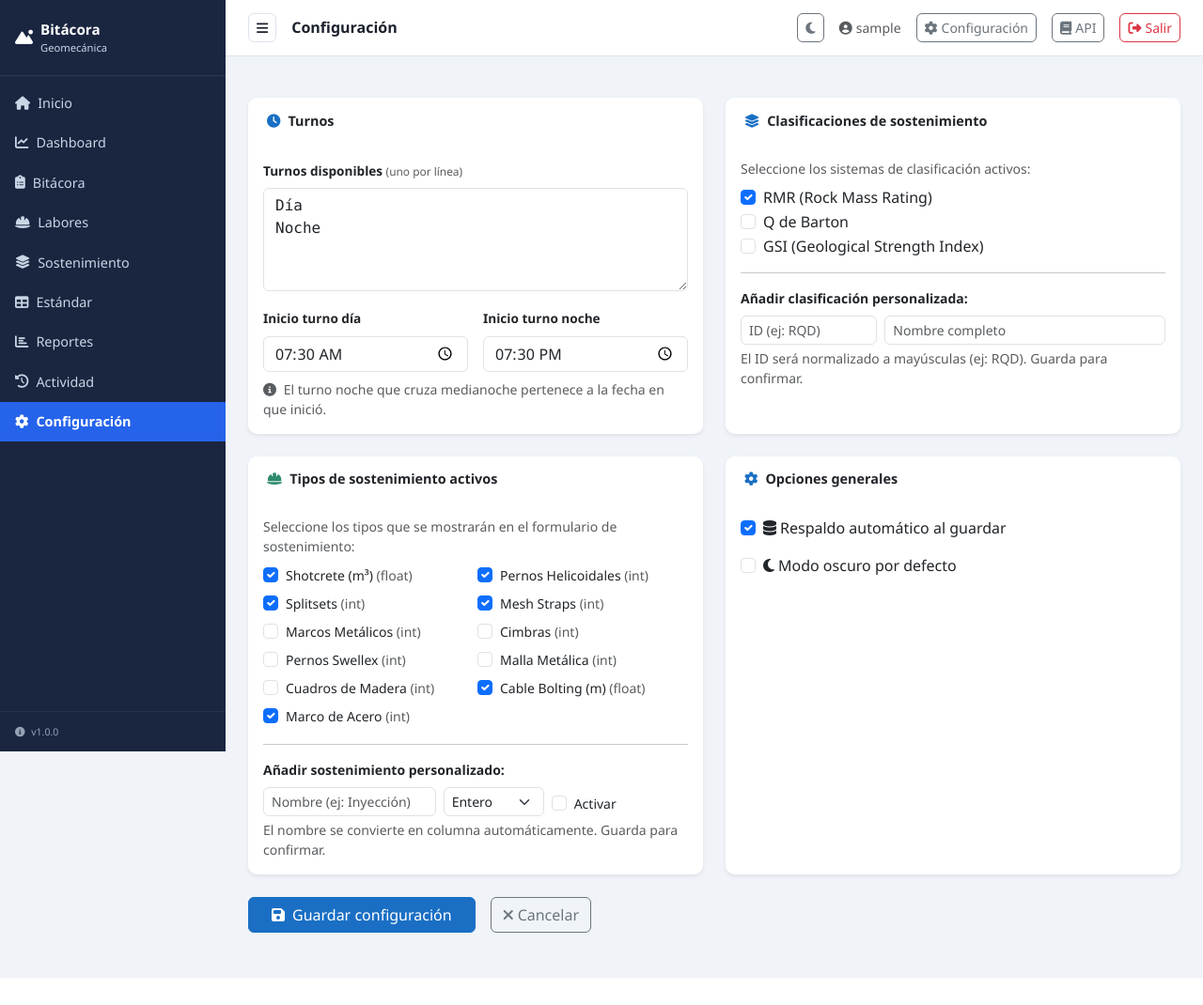
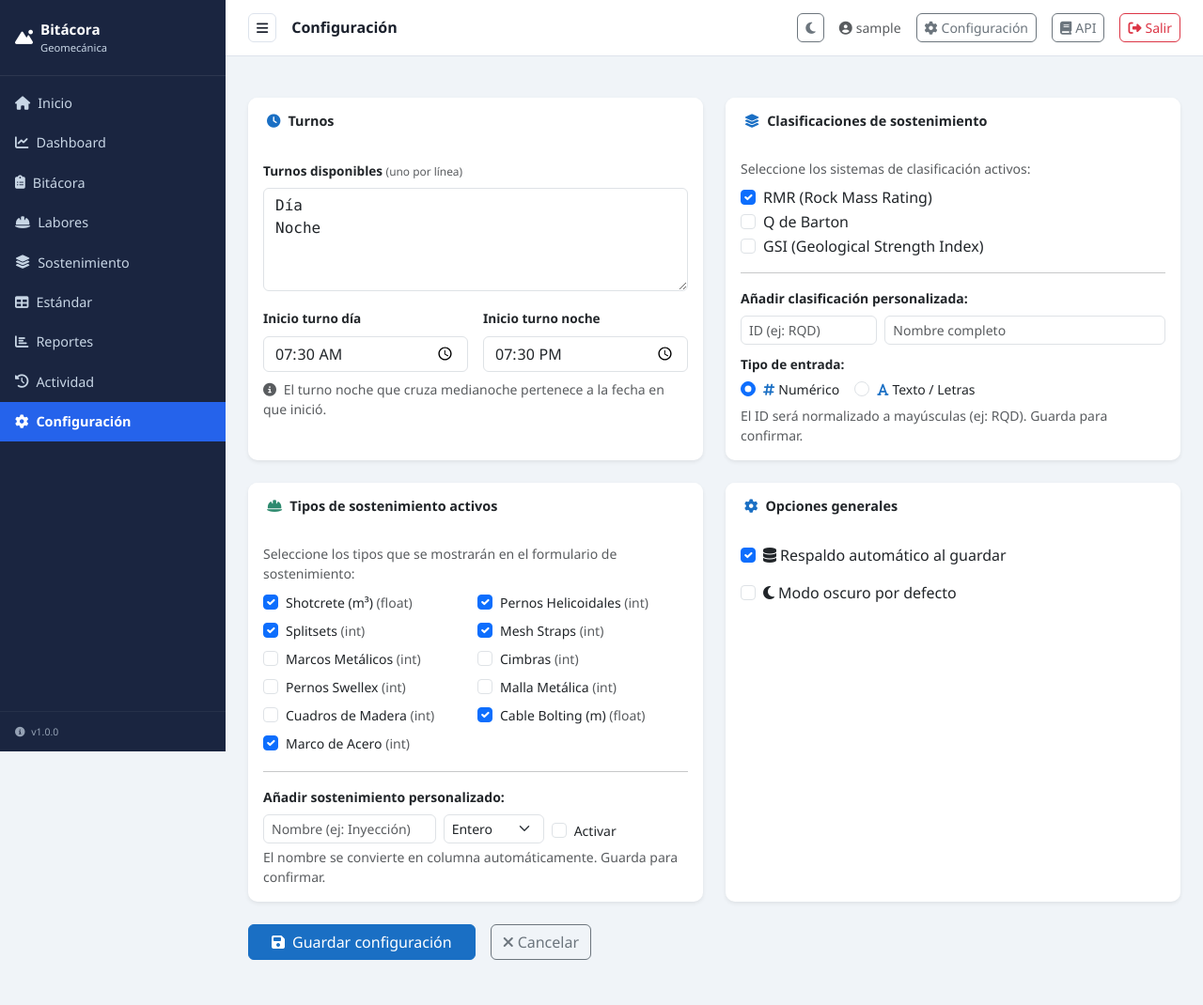
Before and after one commit to JoseMilad/bitacora-geomecanica, a FastAPI app: page /configuracion in a window 1280 px wide. Shown: the whole page at 94% size. Before the commit the page ends 1041 px from the top, so only its background shows below. Run offline with FastAPI, Linux system fonts and the light colour scheme; the visitor is signed in with stand-in values (Sample User, id 1).

Commit message:
feat: add tipo_valor (numerico/texto) for geomechanical classifications
Agent-Logs-Url: https://github.com/JoseMilad/bitacora-geomecanica/sessions/83bdb97c-9437-49db-a38e-ef84a9bb3995

Co-authored-by: JoseMilad <124703581+JoseMilad@users.noreply.github.com>

```diff
--- a/src/utils/config_manager.py
+++ b/src/utils/config_manager.py
@@ -8,9 +8,9 @@ from utils.config import DATA_DIR
 CONFIG_FILE = DATA_DIR / "config.json"
 
 CLASIFICACIONES_PREDEFINIDAS = [
-    {"id": "RMR", "nombre": "RMR (Rock Mass Rating)", "predefinida": True},
-    {"id": "Q", "nombre": "Q de Barton", "predefinida": True},
-    {"id": "GSI", "nombre": "GSI (Geological Strength Index)", "predefinida": True},
+    {"id": "RMR", "nombre": "RMR (Rock Mass Rating)", "predefinida": True, "tipo_valor": "numerico"},
+    {"id": "Q", "nombre": "Q de Barton", "predefinida": True, "tipo_valor": "numerico"},
+    {"id": "GSI", "nombre": "GSI (Geological Strength Index)", "predefinida": True, "tipo_valor": "numerico"},
 ]
 
 DEFAULTS = {
@@ -84,12 +84,17 @@ def guardar_config(config: dict) -> bool:
 def obtener_clasificaciones_disponibles() -> list:
     """
     Devuelve la lista combinada de clasificaciones predefinidas y personalizadas.
-    Cada elemento es un dict con 'id', 'nombre' y 'predefinida'.
+    Cada elemento es un dict con 'id', 'nombre', 'predefinida' y 'tipo_valor'.
     """
     config = cargar_config()
     personalizadas = config.get("clasificaciones_personalizadas", [])
     return list(CLASIFICACIONES_PREDEFINIDAS) + [
-        {"id": c["id"], "nombre": c["nombre"], "predefinida": False}
+        {
+            "id": c["id"],
+            "nombre": c["nombre"],
+            "predefinida": False,
+            "tipo_valor": c.get("tipo_valor", "numerico"),
+        }
         for c in personalizadas if isinstance(c, dict) and "id" in c and "nombre" in c
     ]
 
@@ -100,6 +105,22 @@ def obtener_clasificaciones_activas() -> list:
     return config.get("clasificaciones_activas", ["RMR"])
 
 
+def get_tipo_valor_clasificacion(sistema: str) -> str:
+    """
+    Devuelve 'numerico' o 'texto' para un sistema de clasificación dado.
+    Las clasificaciones predefinidas son siempre numéricas.
+    Las personalizadas toman el valor guardado en config (por defecto 'numerico').
+    """
+    for c in CLASIFICACIONES_PREDEFINIDAS:
+        if c["id"] == sistema:
+            return c.get("tipo_valor", "numerico")
+    config = cargar_config()
+    for c in config.get("clasificaciones_personalizadas", []):
+        if isinstance(c, dict) and c.get("id") == sistema:
+            return c.get("tipo_valor", "numerico")
+    return "numerico"
+
+
 def nombre_hoja_estandar(sistema: str) -> str:
     """Devuelve el nombre de la hoja Excel para un sistema de clasificación."""
     if sistema == "RMR":
@@ -108,7 +129,15 @@ def nombre_hoja_estandar(sistema: str) -> str:
 
 
 def columnas_estandar(sistema: str) -> list:
-    """Devuelve las columnas del estándar según el sistema de clasificación."""
+    """Devuelve las columnas del estándar según el sistema de clasificación.
+
+    Para clasificaciones de tipo numérico: ['{sistema}_min', '{sistema}_max', 'Tipo', 'Soporte']
+    Para clasificaciones de tipo texto:    ['{sistema}_desde', '{sistema}_hasta', 'Tipo', 'Soporte']
+    """
+    tipo_valor = get_tipo_valor_clasificacion(sistema)
+    if tipo_valor == "texto":
+        return [f"{sistema}_desde", f"{sistema}_hasta", "Tipo", "Soporte"]
+    # Tipo numérico (predefinidas o personalizadas numéricas)
     if sistema == "RMR":
         return ["RMR_min", "RMR_max", "Tipo", "Soporte"]
     elif sistema == "Q":
--- a/src/web/routers/configuracion.py
+++ b/src/web/routers/configuracion.py
@@ -84,12 +84,15 @@ async def guardar_configuracion(request: Request):
     # ── Nueva clasificación personalizada ─────────────────────────────────────
     nueva_id = form.get("nueva_clasif_id", "").strip()
     nueva_nombre = form.get("nueva_clasif_nombre", "").strip()
+    nueva_tipo_valor = form.get("nueva_clasif_tipo_valor", "numerico").strip()
+    if nueva_tipo_valor not in ("numerico", "texto"):
+        nueva_tipo_valor = "numerico"
     if nueva_id and nueva_nombre:
         nueva_id = re.sub(r"[^a-zA-Z0-9_]", "_", nueva_id).upper()
         ids_predefinidas = {c["id"] for c in CLASIFICACIONES_PREDEFINIDAS}
         ids_existentes = {c["id"] for c in personalizadas if isinstance(c, dict)}
         if nueva_id not in ids_predefinidas and nueva_id not in ids_existentes:
-            personalizadas.append({"id": nueva_id, "nombre": nueva_nombre})
+            personalizadas.append({"id": nueva_id, "nombre": nueva_nombre, "tipo_valor": nueva_tipo_valor})
             config["clasificaciones_personalizadas"] = personalizadas
 
     # ── Sostenimientos activos ────────────────────────────────────────────────
--- a/src/web/routers/estandar.py
+++ b/src/web/routers/estandar.py
@@ -17,6 +17,7 @@ from src.utils.config_manager import (
     obtener_clasificaciones_activas,
     obtener_clasificaciones_disponibles,
     columnas_estandar,
+    get_tipo_valor_clasificacion,
 )
 
 router = APIRouter()
@@ -80,6 +81,7 @@ async def ver_estandar(request: Request, sistema: str = ""):
         "nombre_sistema": disponibles.get(sistema, sistema),
         "filas": filas,
         "cols": cols,
+        "tipo_valor": get_tipo_valor_clasificacion(sistema),
         "flash": flash,
         "active_page": "estandar",
     })
--- a/src/web/templates/configuracion.html
+++ b/src/web/templates/configuracion.html
@@ -77,6 +77,25 @@
           <div class="col-8">
             <input type="text" name="nueva_clasif_nombre" class="form-control form-control-sm"
               placeholder="Nombre completo" />
+          </div>
+        </div>
+        <div class="mt-2">
+          <label class="form-label fw-semibold small mb-1">Tipo de entrada:</label>
+          <div class="d-flex gap-3">
+            <div class="form-check">
+              <input class="form-check-input" type="radio" name="nueva_clasif_tipo_valor"
+                id="tipo_numerico" value="numerico" checked />
+              <label class="form-check-label small" for="tipo_numerico">
+                <i class="fa-solid fa-hashtag me-1 text-primary"></i>Numérico
+              </label>
+            </div>
+            <div class="form-check">
+              <input class="form-check-input" type="radio" name="nueva_clasif_tipo_valor"
+                id="tipo_texto" value="texto" />
+              <label class="form-check-label small" for="tipo_texto">
+                <i class="fa-solid fa-font me-1 text-primary"></i>Texto / Letras
+              </label>
+            </div>
           </div>
         </div>
         <small class="text-muted mt-1 d-block">
```
Also changed, not shown: src/web/templates/estandar/index.html (+10 -4 lines).
